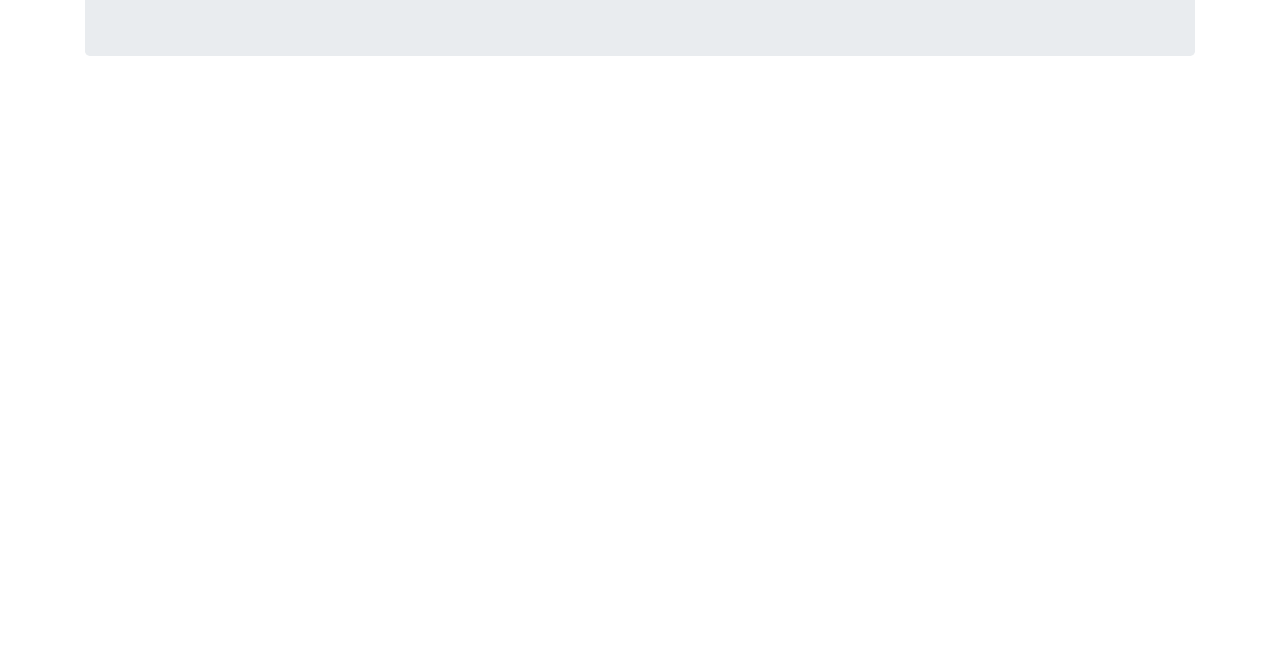
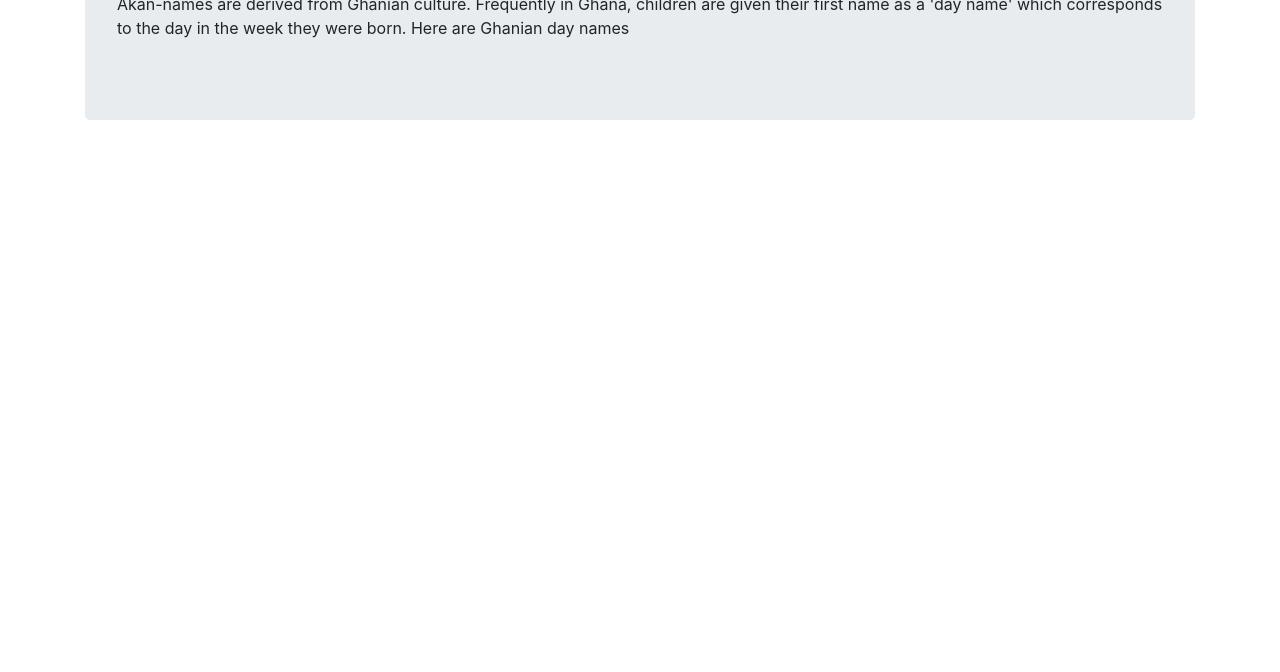
Before and after one commit to Abasshussein/AKAN-NAMES, a plain HTML site: page index.html in a window 1280 px wide. Shown: the part 128-800 px from the top of the page. Drawn offline with Linux system fonts and the light colour scheme.

Commit message:
Made changes on the file

```diff
--- a/index.html
+++ b/index.html
@@ -13,7 +13,7 @@
     <div class="container">
         <div class="jumbotron">
             <h1>AKAN-NAMES</h1>
-
+            <p>Akan-names are derived from Ghanian culture. Frequently in Ghana, children are given their first name as a 'day name' which corresponds to the day in the week they were born. Here are Ghanian day names</p>
         </div>
     </div>
 </body>
```
